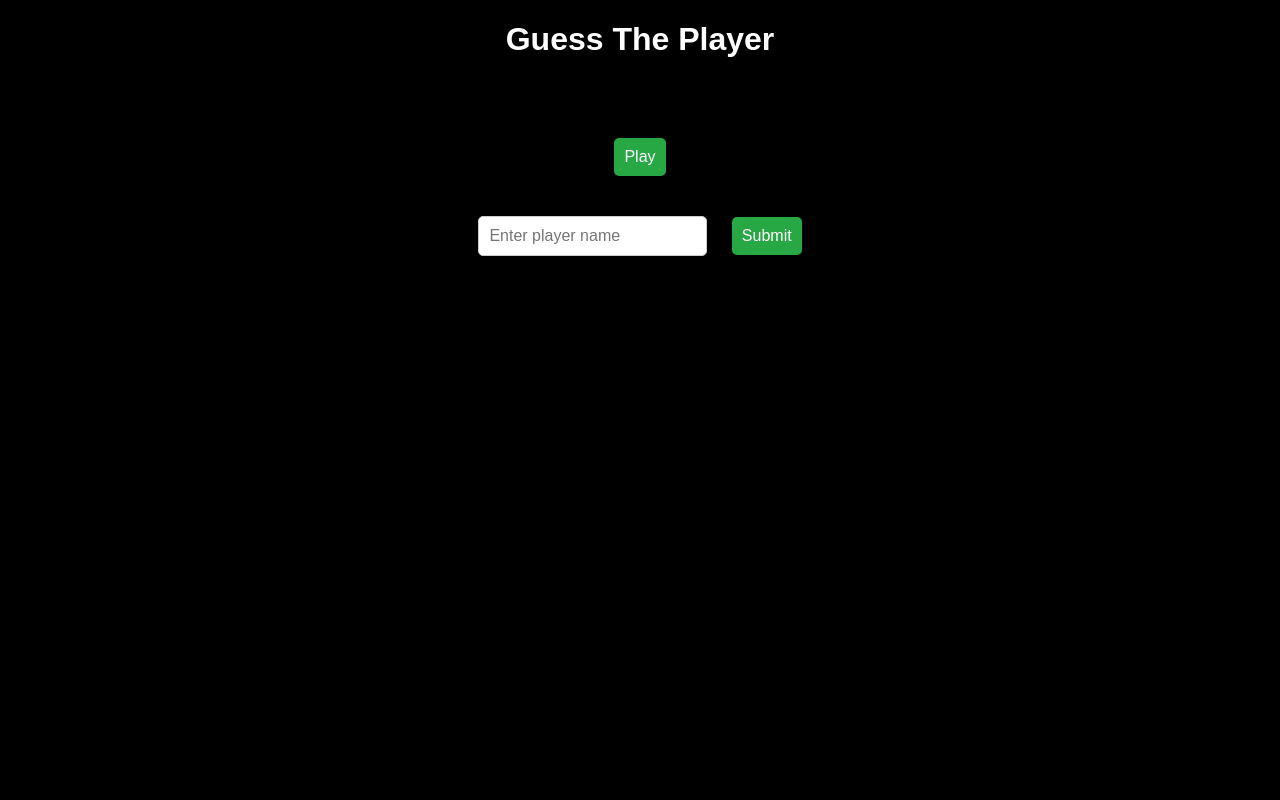
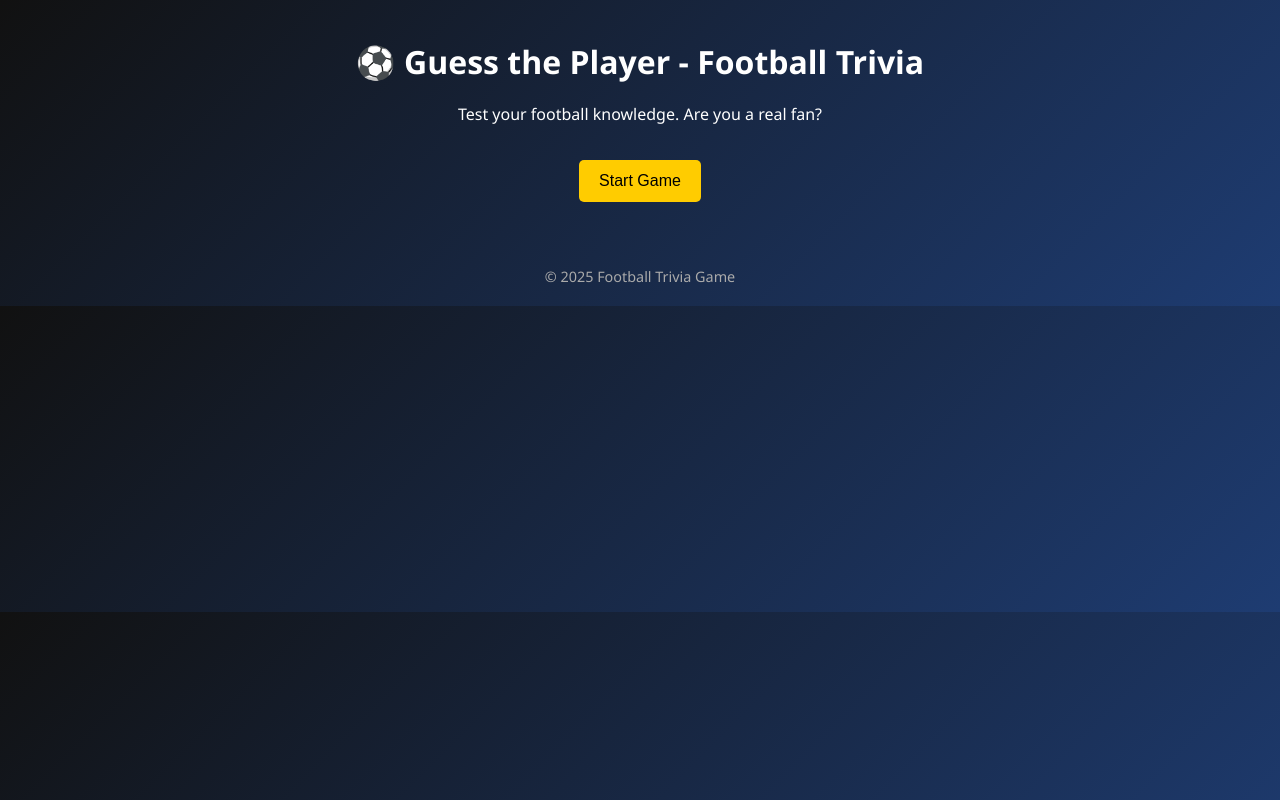
Before and after one commit to mahiarnav/Guesstheplayer, a plain HTML site: page index.html in a window 1280 px wide. Drawn offline with Linux system fonts and the light colour scheme.

Commit message:
Update index.html

```diff
--- a/index.html
+++ b/index.html
@@ -1,86 +1,136 @@
 <!DOCTYPE html>
 <html lang="en">
 <head>
-    <meta charset="UTF-8">
-    <meta name="viewport" content="width=device-width, initial-scale=1.0">
-    <title>Guess The Player</title>
+  <meta charset="UTF-8" />
+  <meta name="viewport" content="width=device-width, initial-scale=1.0"/>
+  <title>Guess the Player - Trivia</title>
   <style>
     body {
-            font-family: Arial, sans-serif;
+      margin: 0;
+      font-family: 'Segoe UI', sans-serif;
+      background: linear-gradient(135deg, #111, #1e3c72);
+      color: #fff;
       text-align: center;
-            background-color: black;
-            color: white;
-        }
-        #game-container {
-            margin-top: 50px;
       padding: 20px;
     }
-        #player-hint {
-            font-size: 18px;
-            margin-bottom: 20px;
+
+    h1, h2, p {
+      margin: 20px 0;
     }
-        input, button {
-            padding: 10px;
+
+    .lobby, .game {
+      max-width: 600px;
+      margin: auto;
+    }
+
+    .hidden {
+      display: none;
+    }
+
+    input[type="text"] {
+      padding: 12px;
       font-size: 16px;
-            margin: 10px;
+      width: 80%;
       border-radius: 5px;
+      border: none;
+      margin-top: 10px;
     }
-        input {
-            border: 1px solid #ccc;
+
+    button {
+      padding: 12px 20px;
+      margin: 15px 10px;
+      font-size: 16px;
+      border: none;
+      border-radius: 5px;
+      background-color: #ffcc00;
+      color: #000;
+      cursor: pointer;
+      transition: 0.3s;
     }
-        button {
-            cursor: pointer;
-            background-color: #28a745;
-            color: white;
-            border: none;
+
+    button:hover {
+      background-color: #ffd633;
     }
-        button:hover {
-            background-color: #218838;
-        }
-        #result {
-            font-size: 20px;
+
+    .feedback {
       font-weight: bold;
       margin-top: 15px;
+    }
+
+    footer {
+      margin-top: 50px;
+      font-size: 0.9em;
+      color: #aaa;
     }
   </style>
 </head>
 <body>
-    <h1>Guess The Player</h1>
-    <div id="game-container">
-        <button onclick="startGame()">Play</button>
-        <p id="player-hint"></p>
-        <input type="text" id="guess" placeholder="Enter player name">
-        <button onclick="checkGuess()">Submit</button>
-        <p id="result"></p>
+
+  <audio id="lobbyMusic" src="sounds/lobby.mp3" loop autoplay></audio>
+  <audio id="correctSound" src="sounds/correct.mp3"></audio>
+  <audio id="wrongSound" src="sounds/wrong.mp3"></audio>
+
+  <div class="lobby" id="lobby">
+    <h1>⚽ Guess the Player - Football Trivia</h1>
+    <p>Test your football knowledge. Are you a real fan?</p>
+    <button onclick="startGame()">Start Game</button>
   </div>
 
+  <div class="game hidden" id="game">
+    <h2 id="question">Question appears here</h2>
+    <input type="text" id="answerInput" placeholder="Type your answer here..." />
+    <br>
+    <button onclick="submitAnswer()">Submit</button>
+    <button onclick="nextQuestion()">Skip</button>
+    <p class="feedback" id="feedback"></p>
+  </div>
+
+  <footer>
+    © 2025 Football Trivia Game
+  </footer>
+
   <script>
-        const players = [
-            { name: "Messi", hint: "Greatest footballer from Argentina" },
-            { name: "Ronaldo", hint: "Portugal legend with most international goals" },
-            { name: "Neymar", hint: "Brazilian skill maestro" }
-        ];
+    const questions = [
+      { question: "Who won the Ballon d'Or first?", answer: "stanley matthews" },
+      { question: "Which team won the 2024 Champions League?", answer: "real madrid" },
+      { question: "Who is known as 'The Egyptian King'?", answer: "mohamed salah" },
+      { question: "Who scored the 'Hand of God' goal?", answer: "diego maradona" },
+      { question: "Which country won the 2018 World Cup?", answer: "france" }
+        { question: "Which player holds the record for the most goals scored in a calendar year?", answer: " Lionel Messi "
 
-        let currentPlayer;
+
+
+    let currentQuestionIndex = 0;
 
     function startGame() {
-            currentPlayer = players[Math.floor(Math.random() * players.length)];
-            document.getElementById("player-hint").textContent = currentPlayer.hint;
-            document.getElementById("result").textContent = "";
+      document.getElementById('lobby').classList.add('hidden');
+      document.getElementById('game').classList.remove('hidden');
+      document.getElementById('lobbyMusic').pause();
+      loadQuestion();
     }
 
-        function checkGuess() {
-            if (!currentPlayer) {
-                document.getElementById("result").textContent = "❌ Click 'Play' first!";
-                return;
+    function loadQuestion() {
+      const q = questions[currentQuestionIndex];
+      document.getElementById('question').textContent = q.question;
+      document.getElementById('answerInput').value = '';
+      document.getElementById('feedback').textContent = '';
     }
 
-            const userGuess = document.getElementById("guess").value.trim().toLowerCase();
-            if (userGuess === currentPlayer.name.toLowerCase()) {
-                document.getElementById("result").textContent = "🎉 Correct! You guessed it!";
+    function submitAnswer() {
+      const input = document.getElementById('answerInput').value.trim().toLowerCase();
+      const correct = questions[currentQuestionIndex].answer;
+      if (input === correct) {
+        document.getElementById('feedback').textContent = "✅ Correct!";
+        document.getElementById('correctSound').play();
       } else {
-                document.getElementById("result").textContent = "❌ Try Again!";
+        document.getElementById('feedback').textContent = "❌ Incorrect. Try again or skip.";
+        document.getElementById('wrongSound').play();
       }
+    }
+
+    function nextQuestion() {
+      currentQuestionIndex = (currentQuestionIndex + 1) % questions.length;
+      loadQuestion();
     }
   </script>
 </body>
```
Lines whose indentation alone changed are shown as unchanged.
